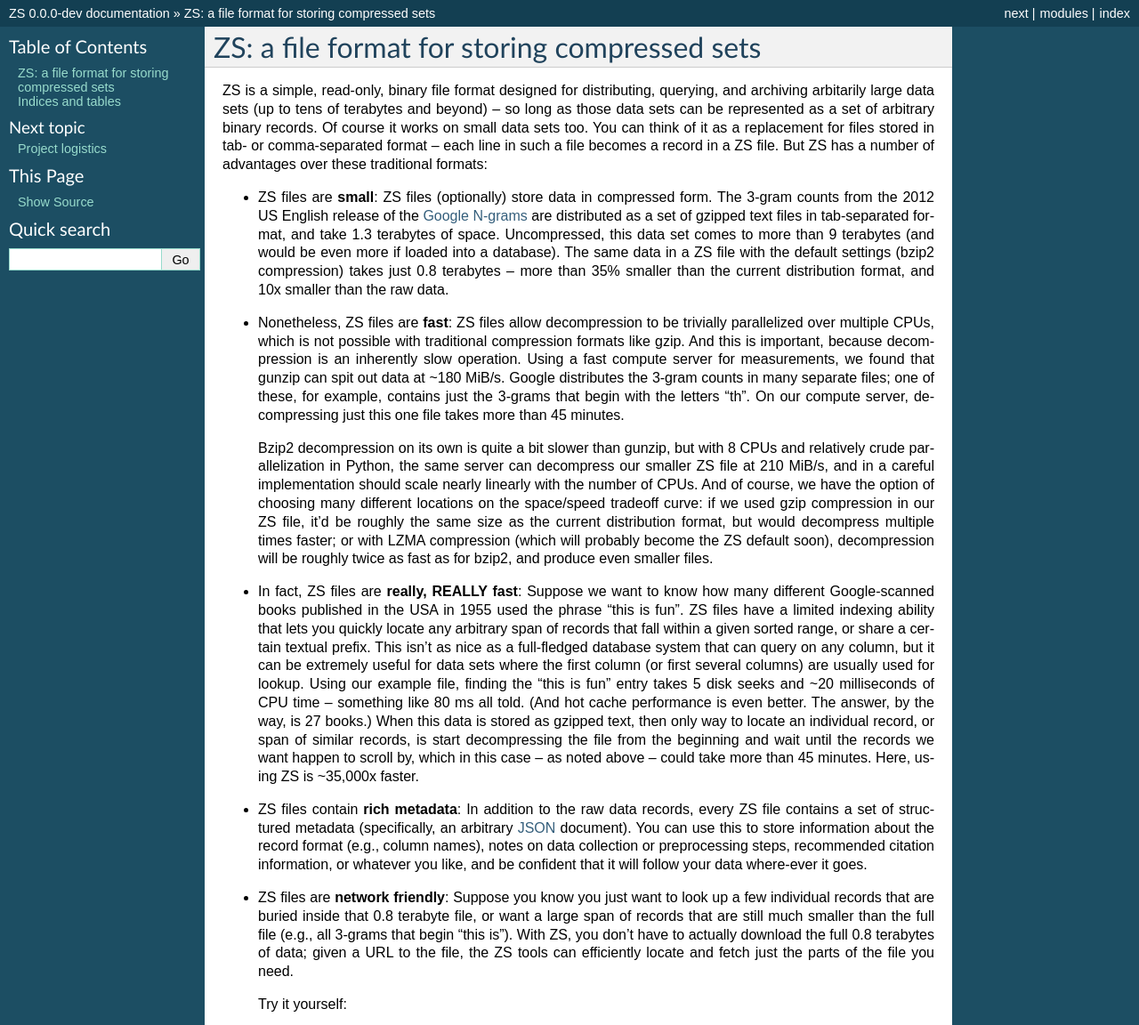
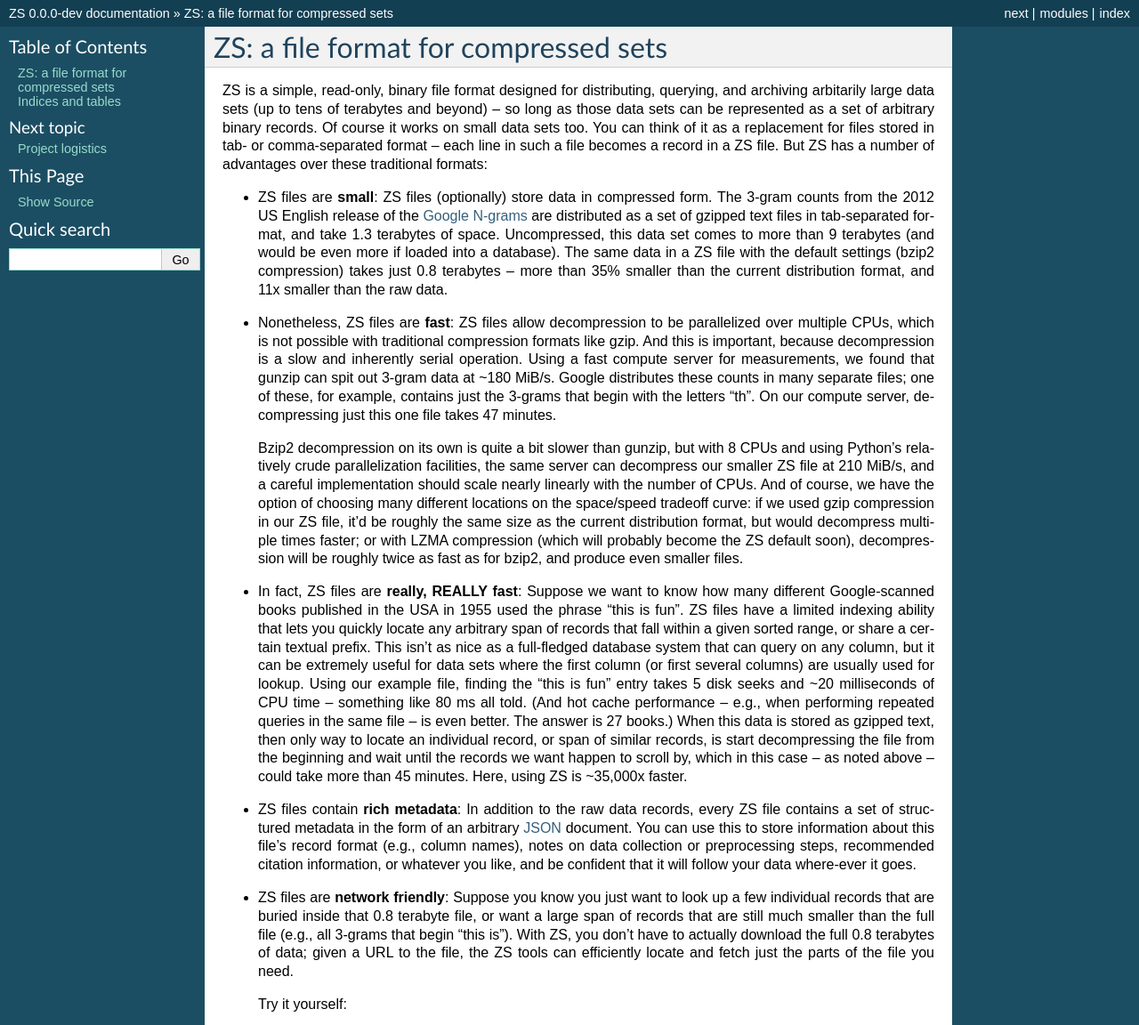
Before and after one commit to njsmith/zs, a Sphinx documentation site: the page built from doc/index.rst, in a window 1280 px wide and 1400 px high, cut to the strip 0-1152 px from the top of the window. Shown: the whole strip at 89% size. Built offline with Sphinx 7.4.7, drawn with Linux system fonts in a browser that asks for light colours; some of the changed text lies outside the part shown.

Commit message:
doc updates; + try using py3 on RTD

```diff
--- a/doc/changes.rst
+++ b/doc/changes.rst
@@ -1,5 +1,5 @@
-History of changes
-==================
+Release history
+===============
 
 .. currentmodule:: zs
 
--- a/doc/index.rst
+++ b/doc/index.rst
@@ -3,8 +3,8 @@
    You can adapt this file completely to your liking, but it should at least
    contain the root `toctree` directive.
 
-ZS: a file format for storing compressed sets
-=============================================
+ZS: a file format for compressed sets
+=====================================
 
 ZS is a simple, read-only, binary file format designed for
 distributing, querying, and archiving arbitarily large data sets (up
@@ -24,7 +24,7 @@
   comes to more than 9 terabytes (and would be even more if loaded
   into a database). The same data in a ZS file with the default
   settings (bzip2 compression) takes just 0.8 terabytes -- more than
-  35% smaller than the current distribution format, and 10x smaller
+  35% smaller than the current distribution format, and 11x smaller
   than the raw data.
 
 .. Benchmarks in next paragraph:
@@ -48,27 +48,27 @@
       ^C
 
 * Nonetheless, ZS files are **fast**: ZS files allow decompression to
-  be trivially parallelized over multiple CPUs, which is not possible
-  with traditional compression formats like gzip. And this is
-  important, because decompression is an inherently slow
+  be parallelized over multiple CPUs, which is not possible with
+  traditional compression formats like gzip. And this is important,
+  because decompression is a slow and inherently serial
   operation. Using a fast compute server for measurements, we found
-  that gunzip can spit out data at ~180 MiB/s. Google distributes the
-  3-gram counts in many separate files; one of these, for example,
-  contains just the 3-grams that begin with the letters "th".  On our
-  compute server, decompressing just this one file takes more than 45
+  that gunzip can spit out 3-gram data at ~180 MiB/s. Google
+  distributes these counts in many separate files; one of these, for
+  example, contains just the 3-grams that begin with the letters "th".
+  On our compute server, decompressing just this one file takes 47
   minutes.
 
   Bzip2 decompression on its own is quite a bit slower than gunzip,
-  but with 8 CPUs and relatively crude parallelization in Python, the
-  same server can decompress our smaller ZS file at 210 MiB/s, and in
-  a careful implementation should scale nearly linearly with the
-  number of CPUs. And of course, we have the option of choosing many
-  different locations on the space/speed tradeoff curve: if we used
-  gzip compression in our ZS file, it'd be roughly the same size as
-  the current distribution format, but would decompress multiple times
-  faster; or with LZMA compression (which will probably become the ZS
-  default soon), decompression will be roughly twice as fast as for
-  bzip2, and produce even smaller files.
+  but with 8 CPUs and using Python's relatively crude parallelization
+  facilities, the same server can decompress our smaller ZS file at
+  210 MiB/s, and a careful implementation should scale nearly linearly
+  with the number of CPUs. And of course, we have the option of
+  choosing many different locations on the space/speed tradeoff curve:
+  if we used gzip compression in our ZS file, it'd be roughly the same
+  size as the current distribution format, but would decompress
+  multiple times faster; or with LZMA compression (which will probably
+  become the ZS default soon), decompression will be roughly twice as
+  fast as for bzip2, and produce even smaller files.
 
 .. Benchmarks in next paragraph:
 
@@ -91,18 +91,19 @@
   sets where the first column (or first several columns) are usually
   used for lookup. Using our example file, finding the "this is fun"
   entry takes 5 disk seeks and ~20 milliseconds of CPU time --
-  something like 80 ms all told. (And hot cache performance is even
-  better. The answer, by the way, is 27 books.) When this data is
-  stored as gzipped text, then only way to locate an individual
-  record, or span of similar records, is start decompressing the file
-  from the beginning and wait until the records we want happen to
-  scroll by, which in this case -- as noted above -- could take more
-  than 45 minutes. Here, using ZS is ~35,000x faster.
+  something like 80 ms all told. (And hot cache performance -- e.g.,
+  when performing repeated queries in the same file -- is even
+  better. The answer is 27 books.) When this data is stored as gzipped
+  text, then only way to locate an individual record, or span of
+  similar records, is start decompressing the file from the beginning
+  and wait until the records we want happen to scroll by, which in
+  this case -- as noted above -- could take more than 45
+  minutes. Here, using ZS is ~35,000x faster.
 
 * ZS files contain **rich metadata**: In addition to the raw data
-  records, every ZS file contains a set of structured metadata
-  (specifically, an arbitrary `JSON <http://json.org>`_ document). You
-  can use this to store information about the record format (e.g.,
+  records, every ZS file contains a set of structured metadata in the
+  form of an arbitrary `JSON <http://json.org>`_ document. You can use
+  this to store information about this file's record format (e.g.,
   column names), notes on data collection or preprocessing steps,
   recommended citation information, or whatever you like, and be
   confident that it will follow your data where-ever it goes.
@@ -117,7 +118,7 @@
 
   Try it yourself:
 
-  .. command-output:: zs dump --prefix="this is\\t" http://bolete.ucsd.edu/njsmith/google-books-eng-us-all-20120701-2gram.zs
+  .. command-output:: zs dump --prefix='this is\t' http://bolete.ucsd.edu/njsmith/google-books-eng-us-all-20120701-2gram.zs
      :shell:
      :ellipsis: 1,-1
 
@@ -142,7 +143,7 @@
   choice.
 
 * Relying on the ZS format creates **minimal risk**: The ZS file
-  format is simple and :ref:`fully documented <format>`_; an average
+  format is simple and :ref:`fully documented <format>`; an average
   programmer with access to standard libraries could write a working
   decompressor in a few hours. The reference implementation is
   BSD-licensed, undergoes exhaustive automated testing (~99% coverage)
--- a/doc/requirements.txt
+++ b/doc/requirements.txt
@@ -4,4 +4,3 @@
 sphinxcontrib-programoutput
 Cython
 ipython
-backports.lzma
```
Also changed, not shown: doc/format.rst (+14 -4 lines), doc/library.rst (+8 -7 lines), 1 other file.
